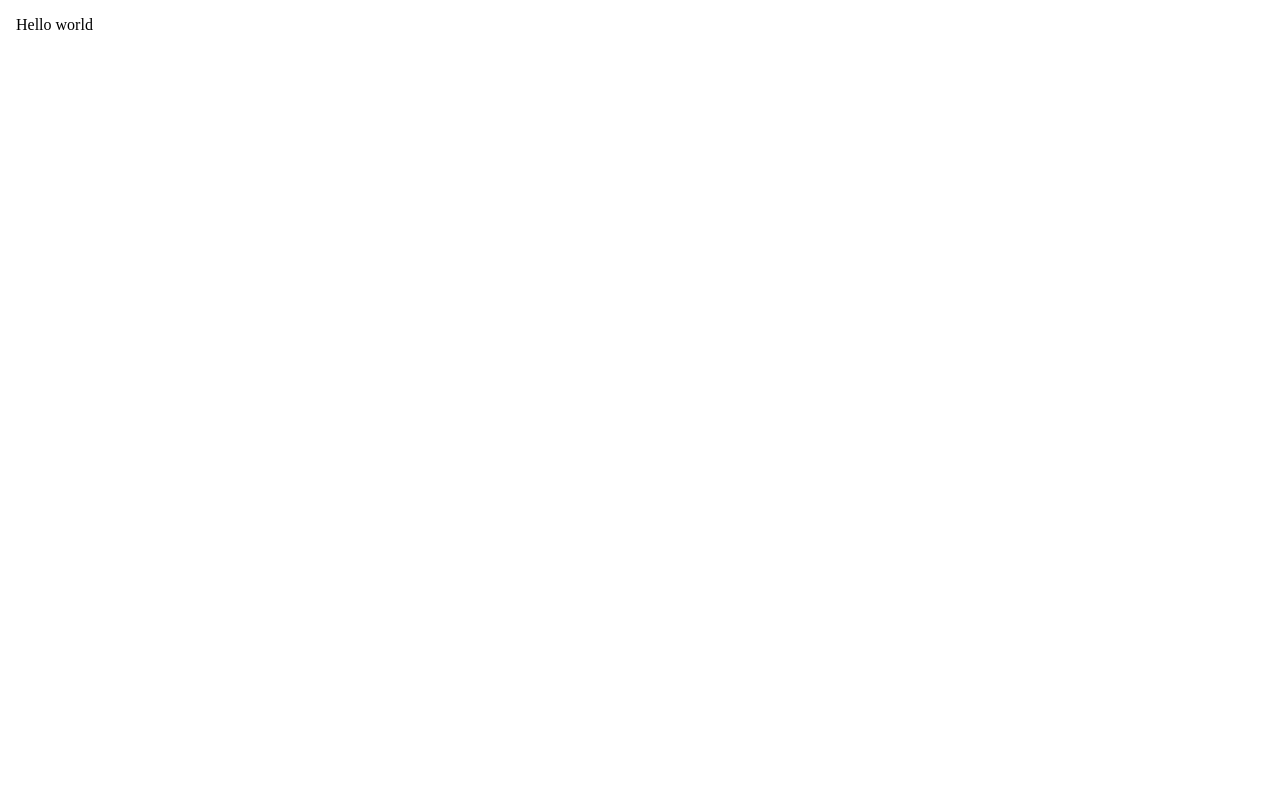
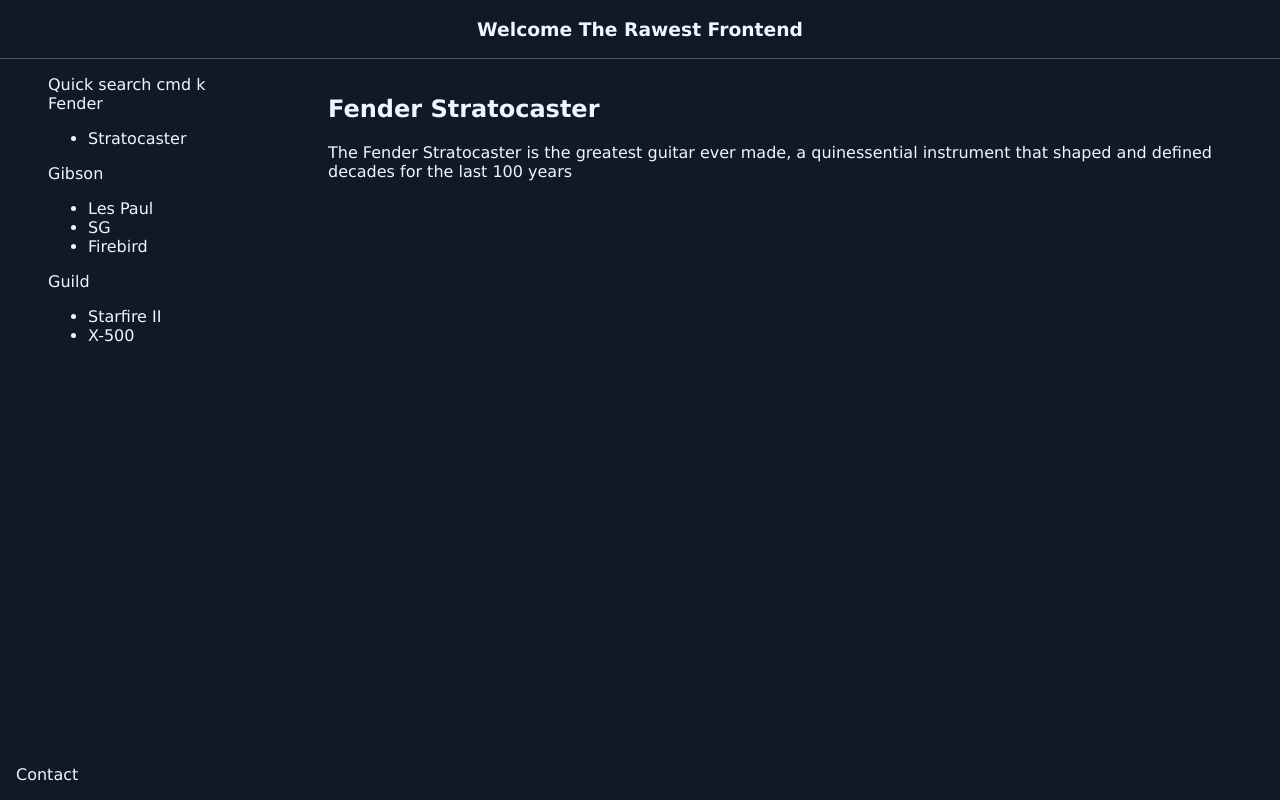
Before and after one commit to Mike-Medvedev/simple-dev-server, a website with bundled scripts: page src/public/index.html in a window 1280 px wide. Built offline with nearby package versions, Linux system fonts and the light colour scheme.

Commit message:
added image support and favicon, frontpage stuff

```diff
--- a/scripts/parseHttpRequest.js
+++ b/scripts/parseHttpRequest.js
@@ -27,6 +27,8 @@
     css: "text/css",
     js: "application/javascript",
     json: "application/json",
+    png: "image/png",
+    svg: "image/svg+xml",
     default: "text/plain",
   };
   const headers = [
--- a/scripts/pathScripts.js
+++ b/scripts/pathScripts.js
@@ -24,7 +24,7 @@
 async function readFileContents(filePath) {
   try {
     const contents = await readFile(filePath);
-    return contents.toString();
+    return contents;
   } catch (err) {
     console.log("Resource not found");
     throw new FileNotFound();
--- a/src/httpHandlers.js
+++ b/src/httpHandlers.js
@@ -9,7 +9,7 @@
 
 const req = async (data, socket) => {
   const request = data.toString();
-  console.log();
+  console.log(request);
 
   if (request.startsWith("GET")) {
     const fileRequested = parseResource(request);
--- /dev/null
+++ b/src/public/components/Home.js
@@ -0,0 +1 @@
+console.log("Hello From switzerland");
--- /dev/null
+++ b/src/public/components/data.js
@@ -0,0 +1,28 @@
+const data = [
+  { brand: "Fender", model: "Stratocaster", desc: "A couple" },
+  { brand: "Gibson", model: "Les Paul", desc: "A couple" },
+  { brand: "Gibson", model: "SG", desc: "A couple" },
+  { brand: "Gibson", model: "Firebird", desc: "A couple" },
+  { brand: "Guild", model: "Starfire II", desc: "A couple" },
+  { brand: "Guild", model: "X-500", desc: "A couple" },
+];
+
+const aside = document.getElementById("layout-aside");
+const brands = {};
+
+for (const elmt of data) {
+  if (!brands[elmt.brand]) {
+    const sec = document.createElement("section");
+    sec.innerText = elmt.brand;
+
+    const ul = document.createElement("ul");
+    sec.appendChild(ul);
+
+    brands[elmt.brand] = ul;
+    aside.appendChild(sec);
+  }
+
+  const li = document.createElement("li");
+  li.innerText = elmt.model;
+  brands[elmt.brand].appendChild(li);
+}
--- a/src/public/index.css
+++ b/src/public/index.css
@@ -1,3 +1,8 @@
+:root {
+  font-family: "Lucida Sans", "Lucida Sans Regular", "Lucida Grande",
+    "Lucida Sans Unicode", Geneva, Verdana, sans-serif;
+  color: #ebf8ff;
+}
 * {
   box-sizing: border-box;
 }
@@ -8,7 +13,6 @@
   width: 100%;
   height: 100%;
 }
-div {
-  display: flex;
-  padding: 1rem;
+body {
+  background-color: #111827;
 }
--- a/src/public/index.html
+++ b/src/public/index.html
@@ -5,14 +5,36 @@
     <meta charset="UTF-8">
     <meta name="viewport" content="width=device-width, initial-scale=1.0">
     <title>SimpleServer</title>
+    <link rel="icon" href="server.svg" />
     <link href="./index.css" rel="stylesheet">
     </link>
+    <script src="./index.js" type="module"></script>
 </head>
 
 <body>
-    <div style="display: flex;">
-        Hello world
+    <div style="display: flex; flex-direction: column; width: 100%; height: 100%;">
+        <header style="border-bottom: 1px solid #4b5563;">
+            <h3 style="display: flex; justify-content: center;">
+                Welcome The Rawest Frontend
+            </h3>
+        </header>
+        <section style="flex: 1; display: grid; grid-template-columns: 1fr 3fr; padding: 1rem;">
+            <aside id="layout-aside" style="margin-left: 2rem;">
+                <span>Quick search cmd k</span>
+                <script src="./components/data.js" type="module">
+                </script>
+            </aside>
+            <main style="overflow-y: scroll;">
+                <h1>Fender Stratocaster</h1>
+                <p>The Fender Stratocaster is the greatest guitar ever made, a quinessential instrument that shaped and
+                    defined decades for the last 100 years</p>
+            </main>
+
+        </section>
+
+        <footer style="padding: 1rem;">Contact</footer>
     </div>
+
 </body>
 
 </html>
--- /dev/null
+++ b/src/public/index.js
@@ -0,0 +1,2 @@
+import "./components/Home.js";
+console.log("Sup from index.js");
```
Also changed, not shown: src/public/server.svg (added).
